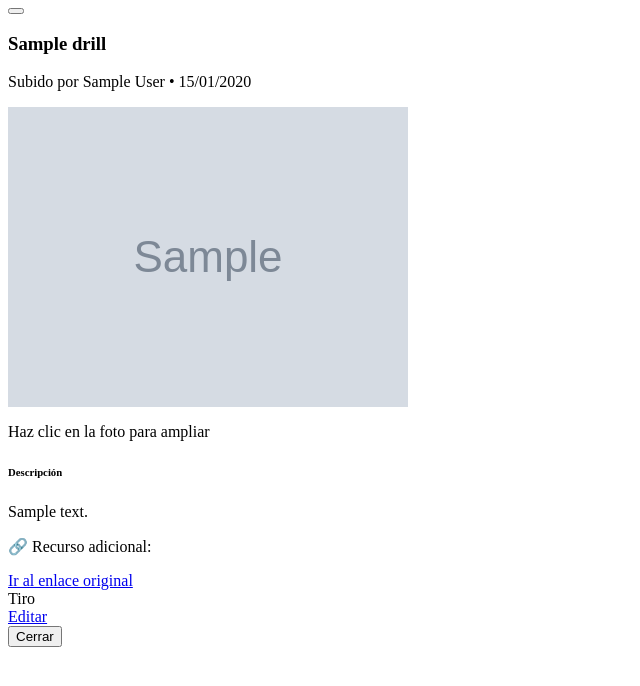
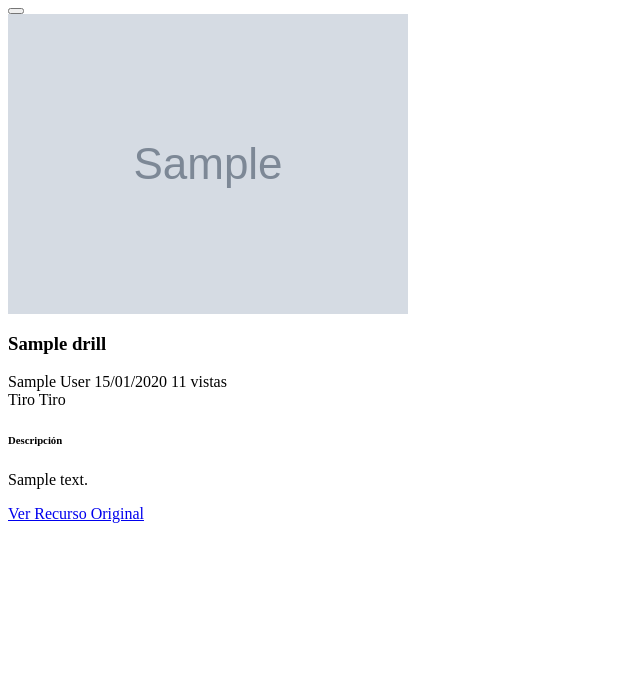
Before and after one commit to jcaplliure/EntrenadorBasket, a Flask app: page /drill/1 in a window 1280 px wide. Shown: the top 686 px of the page, without its empty margins (0-640 px from the left). Run offline with Flask 3, Linux system fonts and the light colour scheme; a user stored in the database is signed in; data comes from the database, SQL or seed files in the repository; tables that the repository leaves empty hold one stand-in row (values such as "Sample post"); grey boxes marked "Sample" are stand-in pictures.

Commit message:
Bloque 3 Final - Limpieza y Acabados

```diff
--- a/templates/view_drill_modal.html
+++ b/templates/view_drill_modal.html
@@ -1,94 +1,74 @@
 <div class="modal-header border-0 pb-0">
     <button type="button" class="btn-close" data-bs-dismiss="modal" aria-label="Close"></button>
 </div>
+<div class="modal-body p-0">
 
-<div class="modal-body pt-0">
-    <h3 class="fw-bold mb-1">{{ drill.title }}</h3>
-    <p class="text-muted small mb-3">
-        Subido por <span class="fw-bold text-dark">{{ drill.author.name }}</span> • {{ drill.date_posted.strftime('%d/%m/%Y') }}
-    </p>
+    <div class="bg-black d-flex justify-content-center align-items-center" style="min-height: 300px; max-height: 500px;">
+        {% if media_type == 'video_file' %}
+            <video controls autoplay class="w-100" style="max-height: 500px;">
+                <source src="{{ url_for('static', filename='uploads/' + drill.media_file) }}" type="video/mp4">
+            </video>
+        {% elif media_type == 'image_file' %}
+            <img src="{{ url_for('static', filename='uploads/' + drill.media_file) }}" class="img-fluid" style="max-height: 500px;">
+        {% elif media_type == 'youtube' %}
+            <div class="ratio ratio-16x9 w-100">
+                <iframe src="https://www.youtube.com/embed/{{ drill.external_link|get_youtube_id }}?autoplay=1" allowfullscreen></iframe>
+            </div>
+        {% else %}
+            <div class="text-white text-center p-5">
+                <i class="bi bi-link-45deg display-1"></i>
+                <p class="mt-3">Enlace externo</p>
+                <a href="{{ drill.external_link }}" target="_blank" class="btn btn-outline-light">Abrir Enlace</a>
+            </div>
+        {% endif %}
+    </div>
 
-    <div class="mb-4 rounded overflow-hidden shadow-sm bg-light text-center">
-
-        {% if media_type == 'video_file' %}
-            <div class="ratio ratio-16x9">
-                <video controls autoplay class="w-100">
-                    <source src="{{ url_for('static', filename='uploads/' + drill.media_file) }}" type="video/mp4">
-                    Tu navegador no soporta vídeos.
-                </video>
+    <div class="p-4">
+        <div class="d-flex justify-content-between align-items-start mb-3">
+            <div>
+                <h3 class="fw-bold mb-1">{{ drill.title }}</h3>
+                <div class="text-muted small">
+                    <span class="me-3"><i class="bi bi-person"></i> {{ drill.author.name }}</span>
+                    <span><i class="bi bi-calendar3"></i> {{ drill.date_posted.strftime('%d/%m/%Y') }}</span>
+                    <span class="ms-3"><i class="bi bi-eye"></i> {{ drill.views }} vistas</span>
+                </div>
             </div>
 
-        {% elif media_type == 'image_file' %}
-            <a href="{{ url_for('static', filename='uploads/' + drill.media_file) }}" target="_blank" title="Haz clic para ampliar">
-                <img src="{{ url_for('static', filename='uploads/' + drill.media_file) }}" class="img-fluid w-100" style="object-fit: contain; max-height: 500px;">
-            </a>
-            <p class="text-center text-muted small mt-1 mb-0"><i class="bi bi-zoom-in"></i> Haz clic en la foto para ampliar</p>
+            {% if current_user.is_authenticated %}
+            <div class="d-flex gap-2">
+                <a href="/toggle_fav/{{ drill.id }}" class="btn {% if drill in current_user.favoritos %}btn-danger{% else %}btn-outline-danger{% endif %} rounded-circle" title="Favorito">
+                    <i class="bi {% if drill in current_user.favoritos %}bi-heart-fill{% else %}bi-heart{% endif %}"></i>
+                </a>
 
-        {% elif media_type == 'youtube' %}
-            <div class="ratio ratio-16x9">
-                <iframe src="https://www.youtube.com/embed/{{ drill.external_link|get_youtube_id }}?autoplay=1" allowfullscreen></iframe>
+                {% if drill.user_id == current_user.id or current_user.is_admin %}
+                    <a href="/edit/{{ drill.id }}" class="btn btn-outline-secondary rounded-circle" title="Editar">
+                        <i class="bi bi-pencil-fill"></i>
+                    </a>
+                {% endif %}
             </div>
+            {% endif %}
+        </div>
 
-        {% elif media_type == 'link' %}
-            <div class="p-3 text-center">
-                <img src="{{ url_for('static', filename='uploads/default_link_image.jpg') }}"
-                     class="img-fluid rounded mb-3" style="max-height: 200px;"
-                     onerror="this.style.display='none'">
+        <div class="mb-4">
+            {% for tag in drill.primary_tags %}
+                <span class="badge bg-primary me-1">{{ tag.name }}</span>
+            {% endfor %}
+            {% for tag in drill.secondary_tags %}
+                <span class="badge bg-secondary me-1">{{ tag.name }}</span>
+            {% endfor %}
+        </div>
 
-                <h5 class="mt-2 text-dark">Este ejercicio es un enlace externo</h5>
-                <a href="{{ drill.external_link }}" target="_blank" class="btn btn-primary mt-2 px-4 fw-bold">
-                    Abrir enlace <i class="bi bi-box-arrow-up-right ms-2"></i>
+        <div class="bg-light p-3 rounded">
+            <h6 class="fw-bold text-muted text-uppercase small mb-2">Descripción</h6>
+            <p class="mb-0" style="white-space: pre-line;">{{ drill.description or 'Sin descripción detallada.' }}</p>
+        </div>
+
+        {% if drill.external_link and media_type != 'youtube' and media_type != 'none' %}
+            <div class="mt-3">
+                <a href="{{ drill.external_link }}" target="_blank" class="btn btn-outline-primary w-100">
+                    <i class="bi bi-box-arrow-up-right"></i> Ver Recurso Original
                 </a>
             </div>
         {% endif %}
     </div>
-
-    <div class="px-2">
-        {% if drill.description %}
-            <h6 class="fw-bold text-secondary">Descripción</h6>
-            <p class="text-dark" style="white-space: pre-wrap;">{{ drill.description }}</p>
-        {% endif %}
-
-        {% if drill.external_link and media_type != 'link' and media_type != 'youtube' %}
-            <div class="mt-4 p-3 bg-light rounded border border-warning border-opacity-25">
-                <p class="mb-2 small fw-bold text-muted">🔗 Recurso adicional:</p>
-                <a href="{{ drill.external_link }}" target="_blank" class="btn btn-outline-dark w-100">
-                    <i class="bi bi-box-arrow-up-right"></i> Ir al enlace original
-                </a>
-            </div>
-        {% endif %}
-    </div>
-
-    <div class="mt-4 pt-3 border-top">
-        {% for tag in drill.primary_tags %}
-            <span class="badge bg-primary bg-opacity-10 text-primary border border-primary border-opacity-25 me-1">{{ tag.name }}</span>
-        {% endfor %}
-    </div>
 </div>
-
-<div class="modal-footer bg-light">
-    <div class="d-flex w-100 justify-content-between align-items-center">
-        <div>
-            {% if drill.user_id == current_user.id or current_user.is_admin %}
-                <a href="/edit/{{ drill.id }}" class="btn btn-sm btn-outline-warning me-2" title="Editar">
-                    <i class="bi bi-pencil-square"></i> Editar
-                </a>
-                <a href="/delete/{{ drill.id }}" class="btn btn-sm btn-outline-danger" onclick="return confirm('¿Seguro que quieres borrarlo?');" title="Borrar">
-                    <i class="bi bi-trash"></i>
-                </a>
-            {% endif %}
-        </div>
-
-        <div class="d-flex gap-2">
-            <a href="/toggle_practice/{{ drill.id }}" class="btn btn-light border {% if drill in current_user.mochila %}text-success fw-bold{% else %}text-muted{% endif %}">
-                <i class="bi bi-basket{% if drill in current_user.mochila %}-fill{% endif %}"></i>
-            </a>
-
-            <a href="/toggle_fav/{{ drill.id }}" class="btn btn-light border {% if drill in current_user.favoritos %}text-danger fw-bold{% else %}text-muted{% endif %}">
-                <i class="bi bi-heart{% if drill in current_user.favoritos %}-fill{% endif %}"></i>
-            </a>
-
-            <button type="button" class="btn btn-secondary" data-bs-dismiss="modal">Cerrar</button>
-        </div>
-    </div>
-</div>
```
Also changed, not shown: templates/view_plan.html (+47 -14 lines).
